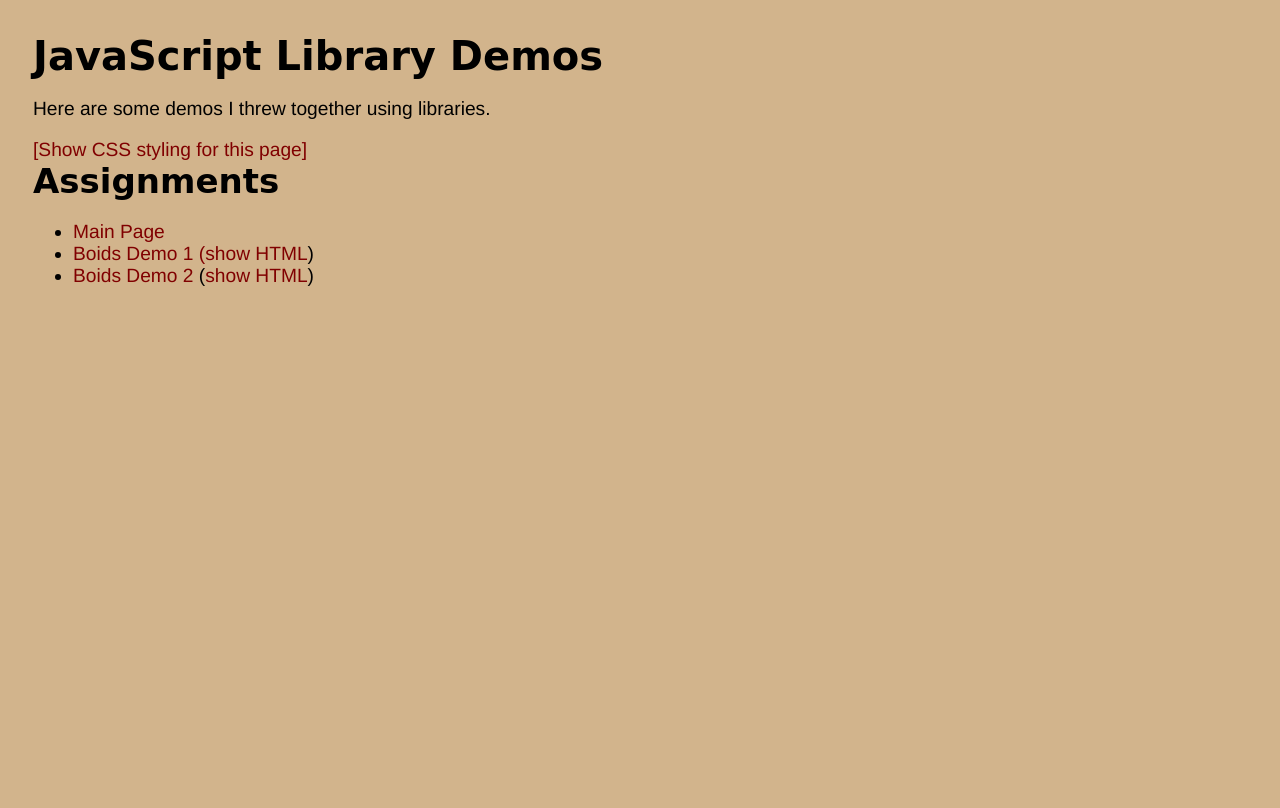
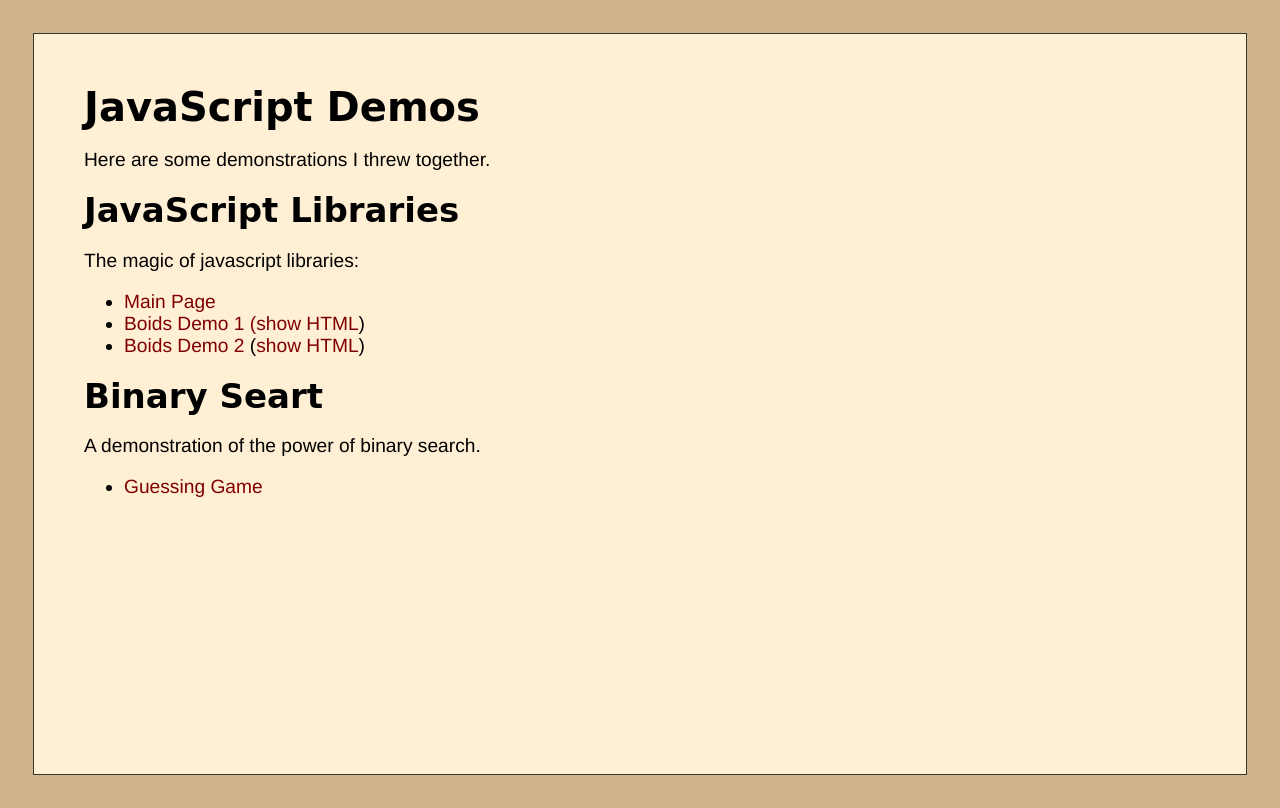
Before and after one commit to wmodes/cst252, a plain HTML site: page demos/index.html in a window 1280 px wide. Drawn offline with Linux system fonts and the light colour scheme; a script that the page names is missing; a web font is replaced by a local one.

Commit message:
Update index.html

```diff
--- a/demos/index.html
+++ b/demos/index.html
@@ -8,17 +8,16 @@
     <title>JavaScript Library Demos</title>
   </head>
   <body>
+  <main id=content>
 
-  <div class="major-section">
-    <h1 id="name">JavaScript Library Demos</h1>
+    <h1 id="name">JavaScript Demos</h1>
 
-    <p>Here are some demos I threw together using libraries.</p>
+    <p>Here are some demonstrations I threw together.
 
-    <div class="reveal"><a target="_blank" href="page.css">[Show CSS styling for this page]</a></div>
-  </div>
+    <div class="minor-section">
+      <h2 id="name">JavaScript Libraries</h2>
+      <p>The magic of javascript libraries:</p>
 
-  <div class="assignments major-section">
-    <h2>Assignments</h2>
       <ul>
         <li><a href="../index.html">Main Page</a></li>
         <li><a href="boids/index2.html">Boids Demo 1
@@ -28,5 +27,15 @@
       </ul>
     </div>
 
+    <div class="minor-section">
+      <h2 id="name">Binary Seart</h2>
+
+      <p>A demonstration of the power of binary search.</p>
+      <ul>
+        <li><a href="guess/index.html">Guessing Game</a></li>
+      </ul>
+    </div>
+
+  </main>
   </body>
 </html>
```
Lines whose indentation alone changed are shown as unchanged.
